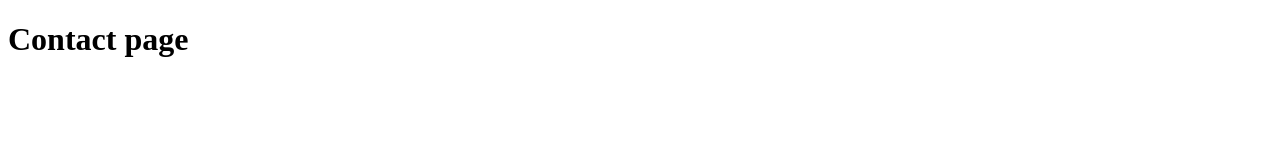
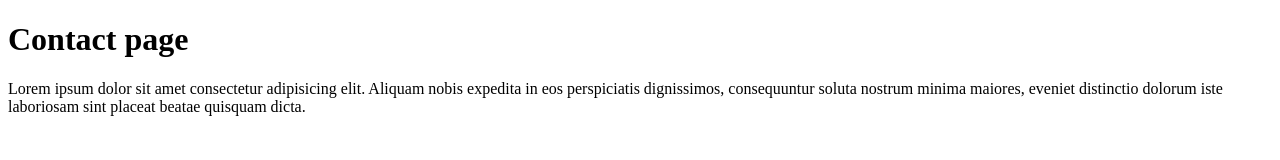
Before and after one commit to OthmaneMezgueldi/Store, a plain HTML site: page contact.html in a window 1280 px wide. Drawn offline with Linux system fonts and the light colour scheme.

Commit message:
Ajouter paragraphe dans le fichier contact

```diff
--- a/contact.html
+++ b/contact.html
@@ -10,6 +10,12 @@
 <body>
     <h1>Contact page</h1>
 
+    <p>
+        Lorem ipsum dolor sit amet consectetur adipisicing elit. Aliquam nobis expedita in eos perspiciatis dignissimos,
+        consequuntur soluta nostrum minima maiores, eveniet distinctio dolorum iste laboriosam sint placeat beatae
+        quisquam dicta.
+    </p>
+
 </body>
 
 </html>
```
